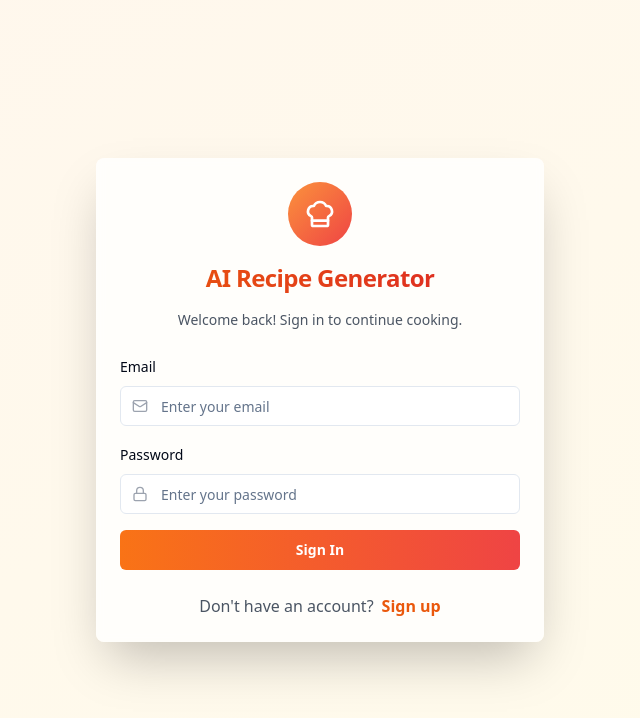
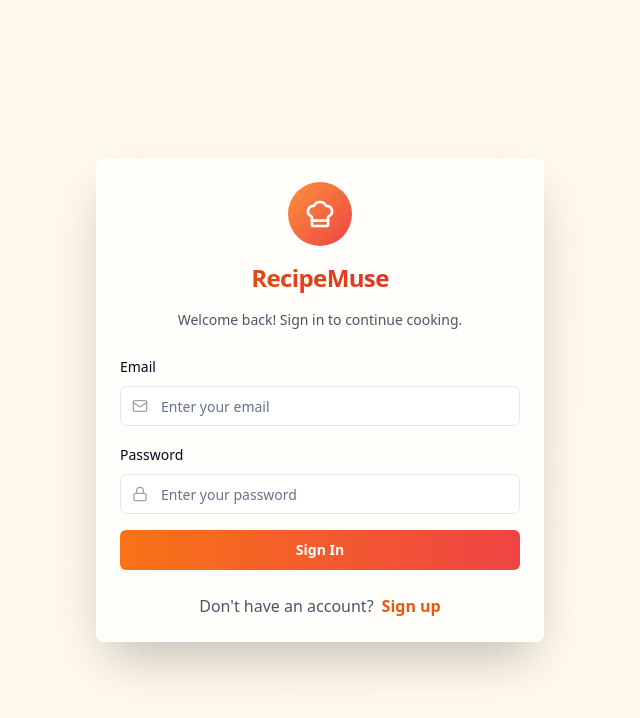
Before and after one commit to lmxALT123/recipe-muse, a React (Vite) app: page / in a window 1280 px wide. Shown: the top 718 px of the page, without its empty margins (320-960 px from the left). Built offline with nearby package versions, Linux system fonts and the light colour scheme.

Commit message:
Rename login/signup page
Rename the login/signup page to reflect the new app name.

```diff
--- a/src/components/AuthForm.tsx
+++ b/src/components/AuthForm.tsx
@@ -98,7 +98,7 @@ export const AuthForm = () => {
             <ChefHat className="w-8 h-8 text-white" />
           </div>
           <CardTitle className="text-2xl font-bold bg-gradient-to-r from-orange-600 to-red-600 bg-clip-text text-transparent">
-            AI Recipe Generator
+            RecipeMuse
           </CardTitle>
           <CardDescription className="text-gray-600">
             {isLogin ? 'Welcome back! Sign in to continue cooking.' : 'Create your account and start cooking amazing recipes.'}
```
